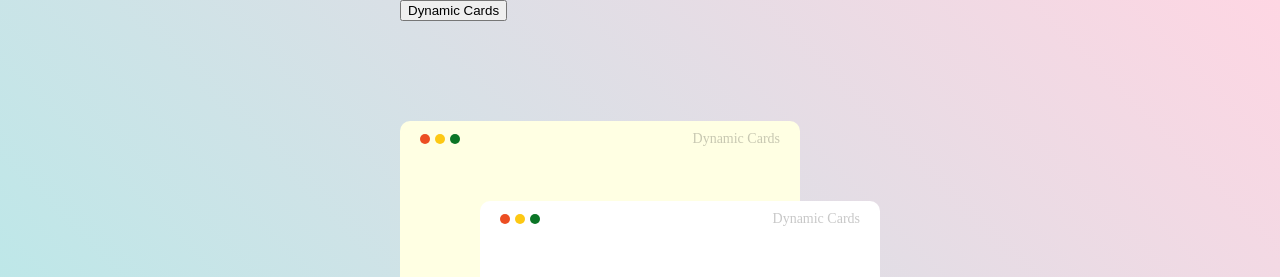
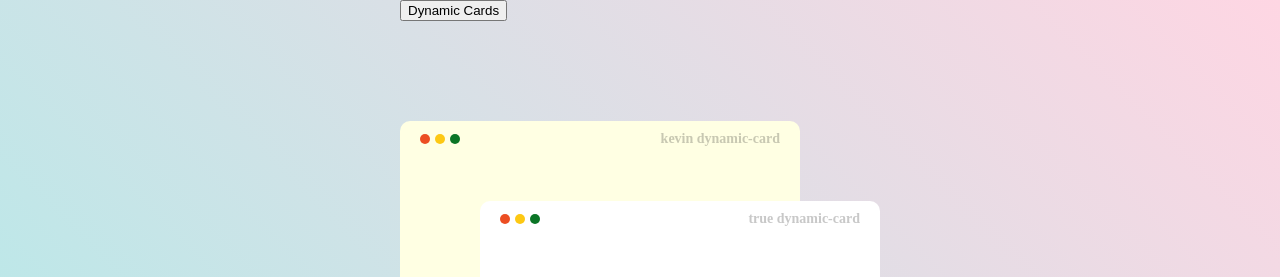
Before and after one commit to kordobby/with-kevin, a React (Vite) app: page / in a window 1280 px wide. Shown: the top 277 px of the page. Built offline with nearby package versions, Linux system fonts and the light colour scheme.

Commit message:
add contents types

```diff
--- a/src/components/Common/Content.tsx
+++ b/src/components/Common/Content.tsx
@@ -27,7 +27,9 @@ const Content: FC<ContentProps> = ({ types, contentsType }) => {
             }
           )}
         </HeaderDotsWrapper>
-        <span>Dynamic Cards</span>
+        <span>
+          {types} {contentsType}
+        </span>
       </ContentHeader>
     </ContentWrapper>
   );
@@ -76,6 +78,7 @@ const ContentHeader = styled.div`
   span {
     color: #0c0c0c3a;
     font-size: 14px;
+    font-weight: 700;
   }
 `;
 
```
